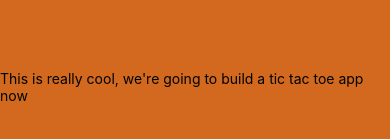
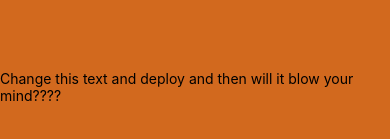
Before and after one commit to technoplato/tic-tac-toe, a React Native app: screen / in a window 390 px wide. Shown: the part 335-474 px from the top of the page. Built offline with nearby package versions, Linux system fonts and the light colour scheme.

Commit message:
Blow your mind?

```diff
--- a/App.tsx
+++ b/App.tsx
@@ -5,7 +5,7 @@ import { StyleSheet, Text, View } from 'react-native';
 export default function App() {
   return (
     <View style={styles.container}>
-      <Text>This is really cool, we're going to build a tic tac toe app now</Text>
+      <Text>Change this text and deploy and then will it blow your mind????</Text>
       <StatusBar style="auto" />
     </View>
   );
```
